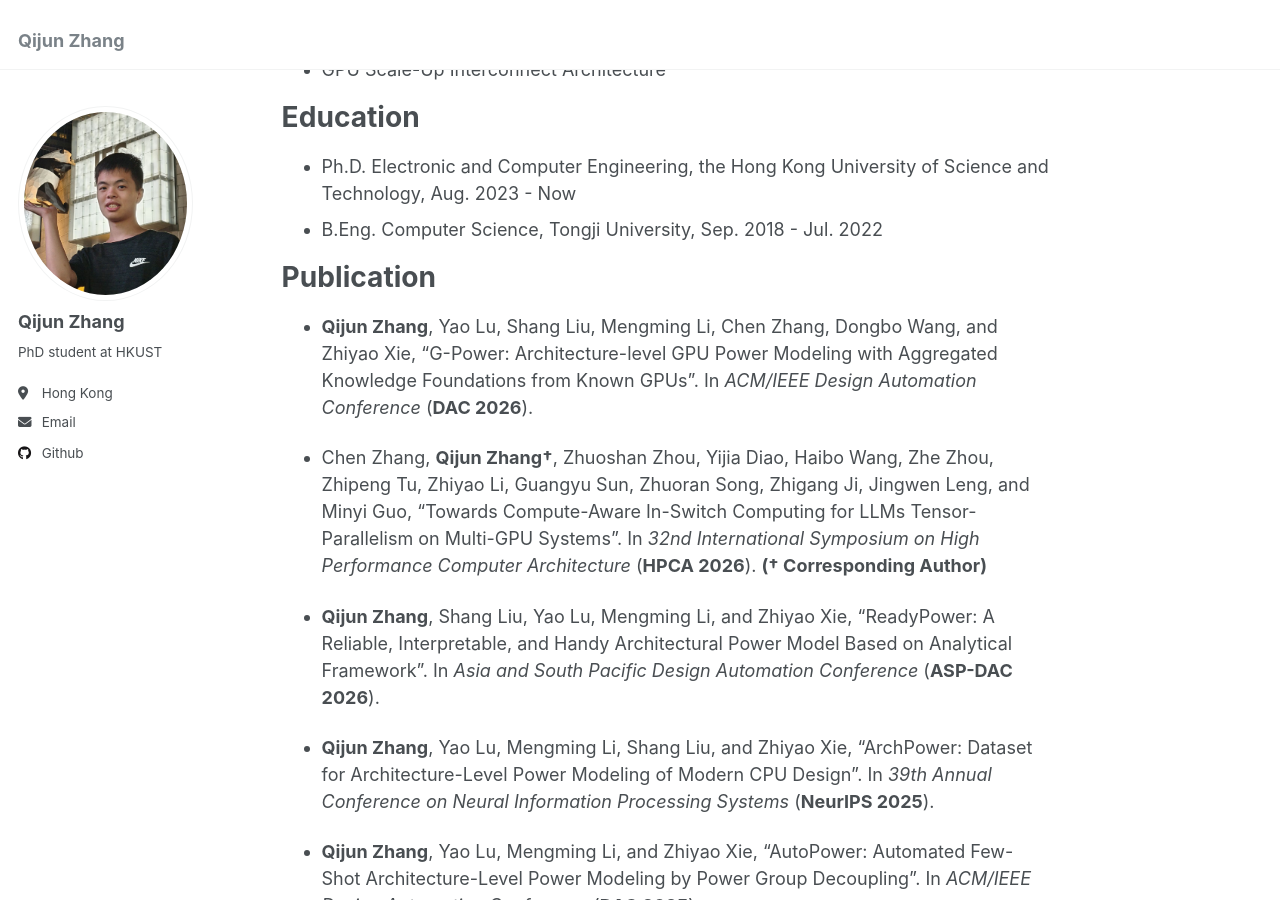
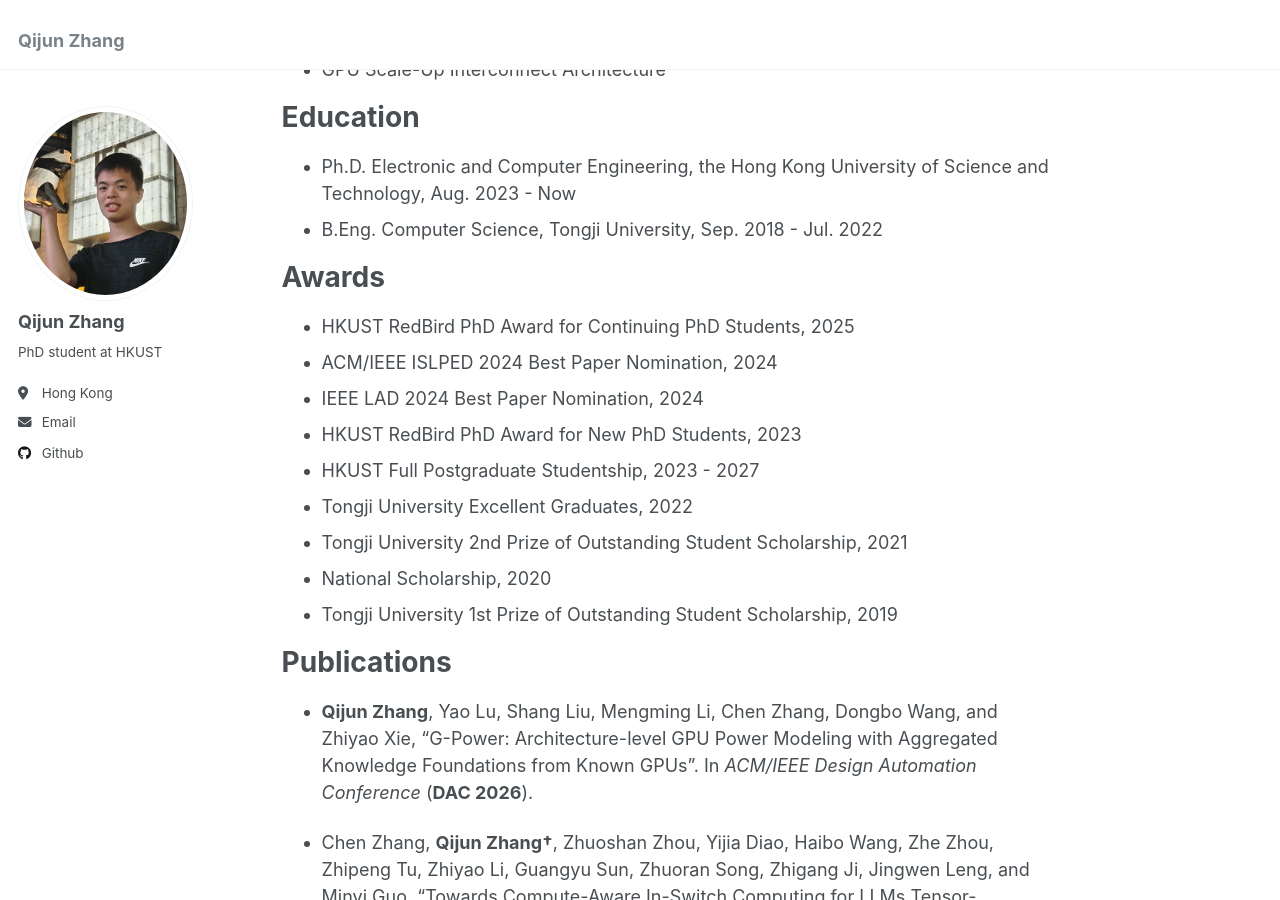
Before and after one commit to zqj2333/zqj2333.github.io, a Jekyll site: the page built from _pages/about.md, in a window 1280 px wide and 900 px high, scrolled down 338 px. Built offline with Jekyll 4.4.1, drawn with Linux system fonts in a browser that asks for light colours.

Commit message:
Update about.md

```diff
--- a/_pages/about.md
+++ b/_pages/about.md
@@ -19,7 +19,19 @@ Education
  * Ph.D. Electronic and Computer Engineering, the Hong Kong University of Science and Technology, Aug. 2023 - Now
  * B.Eng. Computer Science, Tongji University, Sep. 2018 - Jul. 2022
 
-Publication
+Awards
+======
+ * HKUST RedBird PhD Award for Continuing PhD Students, 2025
+ * ACM/IEEE ISLPED 2024 Best Paper Nomination, 2024
+ * IEEE LAD 2024 Best Paper Nomination, 2024
+ * HKUST RedBird PhD Award for New PhD Students, 2023
+ * HKUST Full Postgraduate Studentship, 2023 - 2027
+ * Tongji University Excellent Graduates, 2022
+ * Tongji University 2nd Prize of Outstanding Student Scholarship, 2021
+ * National Scholarship, 2020
+ * Tongji University 1st Prize of Outstanding Student Scholarship, 2019
+
+Publications
 ======
 
  * **Qijun Zhang**, Yao Lu, Shang Liu, Mengming Li, Chen Zhang, Dongbo Wang, and Zhiyao Xie, "G-Power: Architecture-level GPU Power Modeling with Aggregated Knowledge Foundations from Known GPUs". In *ACM/IEEE Design Automation Conference* (**DAC 2026**).
```
